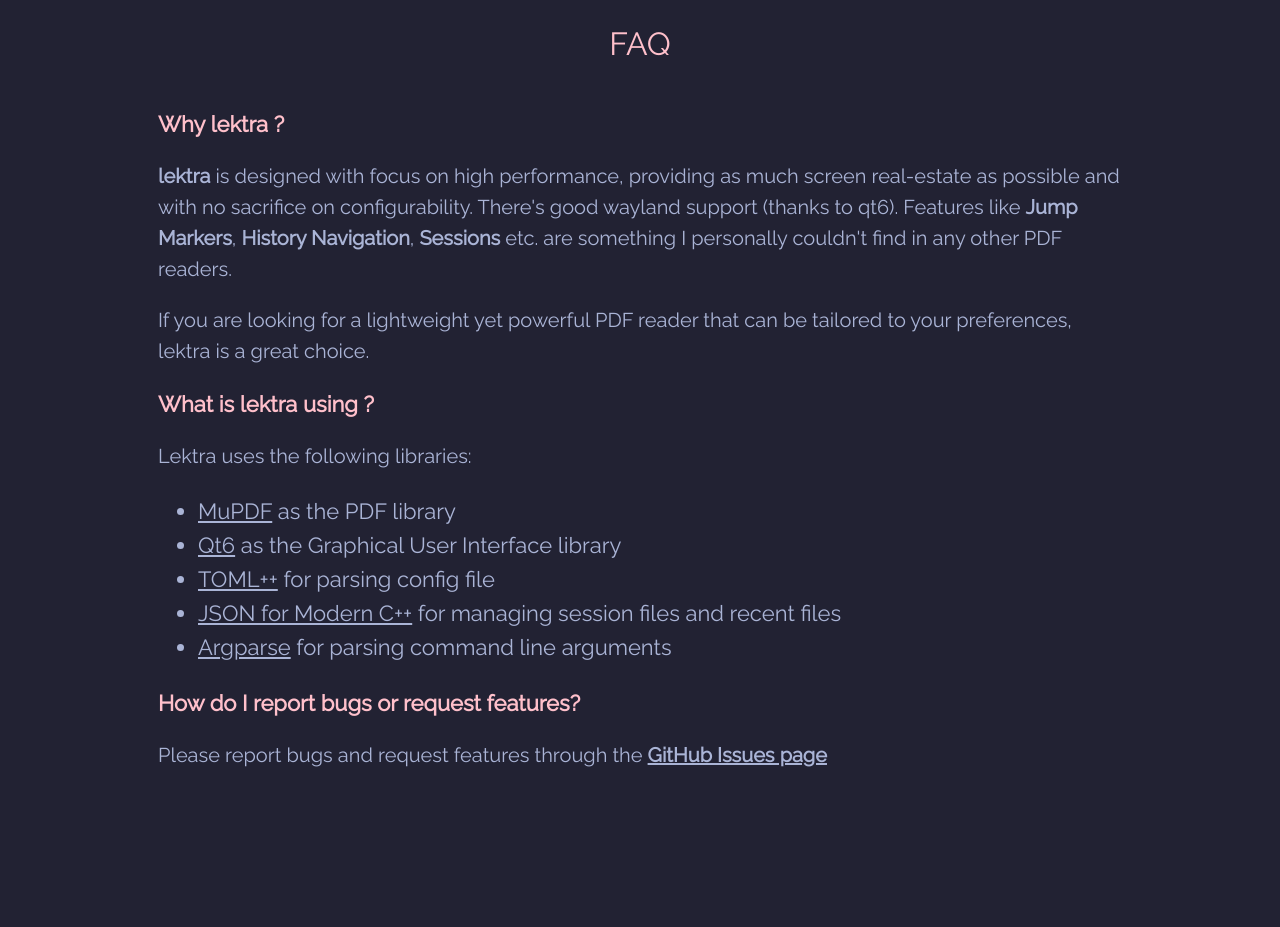
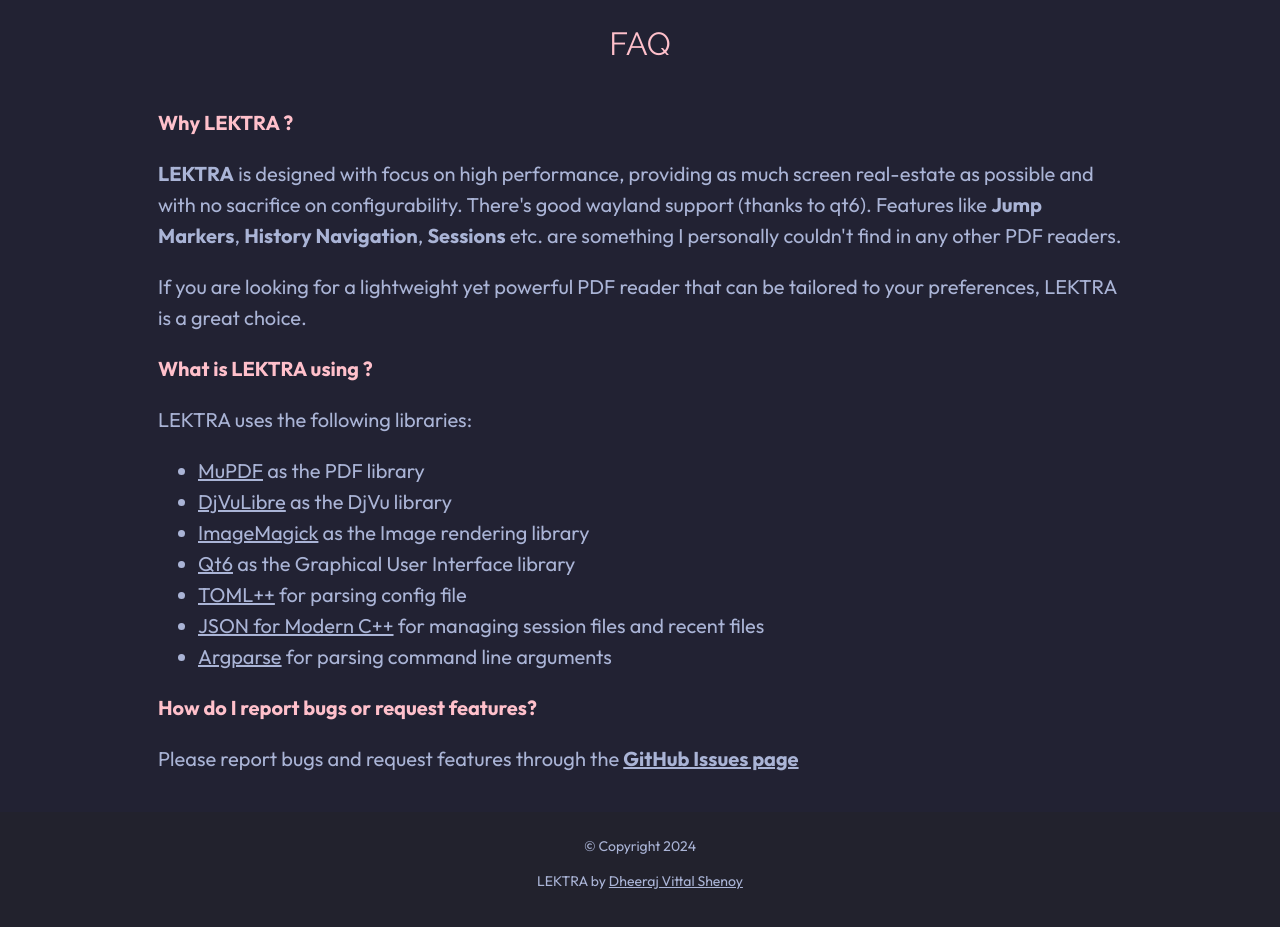
Before and after one commit to dheerajshenoy/dheerajshenoy.github.io, a website: page lektra/faq.html in a window 1280 px wide. Shown: the part 51-978 px from the top of the page. Before the commit the page ends 860 px from the top, so only its background shows below. Drawn offline with nearby package versions, Linux system fonts and the light colour scheme; no server answers.

Commit message:
Add footer and fix styling

```diff
--- a/lektra/css/common.css
+++ b/lektra/css/common.css
@@ -4,6 +4,7 @@
     --text: #e1e6ff;
     --logo-text: pink;
     --muted: #aab4d6;
+    --footer-bg: #22222255;
     --line: pink;
     --accent: #7aa2ff;
     --accent2: #7dffb2;
@@ -309,3 +310,12 @@
     padding-left: 8px;
     color: var(--text);
 }
+
+footer {
+    text-align: center;
+    padding: 24px 18px;
+    font-size: 14px;
+    color: var(--muted);
+    font-family: 'Outfit', sans-serif;
+    background: var(--footer-bg);
+}
--- a/lektra/css/faq.css
+++ b/lektra/css/faq.css
@@ -1,7 +1,23 @@
+@import "common.css";
+
 .question > strong {
     color: pink;
 }
 
+.question {
+    margin: 20px 0 10px 0;
+    font-size: 20px;
+    font-family: "Outfit";
+    font-weight: 300;
+}
+
+.answer {
+    margin: 0 0 20px 0;
+    font-size: 20px;
+    color: var(--muted);
+    font-family: "Outfit";
+    font-weight: 300;
+}
 
 .heading {
     color: pink;
--- a/lektra/css/index.css
+++ b/lektra/css/index.css
@@ -19,39 +19,23 @@
     white-space: pre;
 }
 
-p {
-    font-size: 20px;
-}
-
-.question {
-    margin: 20px 0 10px 0;
-    font-size: 22px;
-    font-family: "Raleway";
-}
-
-.answer {
-    margin: 0 0 20px 0;
-    font-size: 22px;
-    color: var(--muted);
-    font-family: "Raleway";
-}
-
 .hero {
     padding: 5px 0 20px 20px;
     margin: 0 auto;
-    font-family: "Raleway";
     background: pink;
     color: black;
     text-align: center;
 }
 
 .hero-tagline {
+    font-family: "Outfit";
     font-size: 35px;
-    line-height: 1.08;
+    font-weight: 400;
 }
 
 .hero-audience {
-    font-style: italic;
+    font-size: 1.25rem;
+    font-family: "Outfit";
 }
 
 .showcase {
@@ -63,6 +47,20 @@
     font-family: "Outfit";
 }
 
+
+.supported-formats {
+    max-width: 1100px;
+    padding: 0rem 1.5rem;
+    font-family: "Outfit";
+    margin: 0 auto;
+    font-size: 1.25rem;
+}
+
+.supported-formats h2 {
+    font-size: 2rem;
+    color: pink;
+}
+
 /* Each feature row */
 .feature {
     display: grid;
@@ -70,6 +68,7 @@
     gap: 2.5rem;
     align-items: center;
 }
+
 
 /* Reverse: image on the right */
 .feature.reverse {
--- a/lektra/css/installation.css
+++ b/lektra/css/installation.css
@@ -1,9 +1,4 @@
 @import "common.css";
-
-.container {
-    max-width: 80%;
-    margin: 0 auto;
-}
 
 .heading {
     text-align: center;
--- a/lektra/faq.html
+++ b/lektra/faq.html
@@ -3,7 +3,7 @@
     <head>
         <meta charset="UTF-8">
         <meta name="viewport" content="width=device-width, initial-scale=1.0">
-        <title>Lektra | FAQ</title>
+        <title>LEKTRA | FAQ</title>
         <script src="js/common.js" defer></script>
         <link rel="stylesheet" href="css/index.css">
         <link rel="stylesheet" href="https://cdnjs.cloudflare.com/ajax/libs/highlight.js/11.11.1/styles/nord.min.css">
@@ -43,23 +43,25 @@
             <div class="heading">FAQ</div>
             <main class="content">
                 <div class="question">
-                    <strong>Why lektra ?</strong>
+                    <strong>Why LEKTRA ?</strong>
                     <div class="answer">
-                        <p><b>lektra</b> is designed with focus on high performance, providing as much screen real-estate as possible and with no sacrifice on configurability.
+                        <p><b>LEKTRA</b> is designed with focus on high performance, providing as much screen real-estate as possible and with no sacrifice on configurability.
                         There's good wayland support (thanks to qt6). Features like <b>Jump Markers</b>, <b>History Navigation</b>, <b>Sessions</b> etc. are something
                         I personally couldn't find in any other PDF readers.</p>
 
                         <p>If you are looking for a lightweight yet powerful
-                        PDF reader that can be tailored to your preferences, lektra is a great choice.</p>
+                        PDF reader that can be tailored to your preferences, LEKTRA is a great choice.</p>
                     </div>
                 </div>
 
                 <div class="question">
-                    <strong>What is lektra using ?</strong>
+                    <strong>What is LEKTRA using ?</strong>
                     <div class="answer">
-                        <p>Lektra uses the following libraries:</p>
+                        <p>LEKTRA uses the following libraries:</p>
                         <ul>
                             <li><a href="https://mupdf.com" target="_blank">MuPDF</a> as the PDF library</li>
+                            <li><a href="https://djvu.sourceforge.net/" target="_blank">DjVuLibre</a> as the DjVu library</li>
+                            <li><a href="https://imagemagick.org" target="_blank">ImageMagick</a> as the Image rendering library</li>
                             <li><a href="https://www.qt.io/development/qt-framework/qt6" target="_blank">Qt6</a> as the Graphical User Interface library</li>
                             <li><a href="https://marzer.github.io/tomlplusplus">TOML++</a> for parsing config file</li>
                             <li><a href="https://github.com/nlohmann/json">JSON for Modern C++</a> for managing session files and recent files</li>
@@ -76,5 +78,10 @@
                 </div>
             </main>
         </div> <!-- Container End -->
+
+
+        <footer>
+            &copy; Copyright 2024 <p>LEKTRA by <a href="https://dheerajshenoy.com" target="_blank">Dheeraj Vittal Shenoy</a></p>
+        </footer>
     </body>
 </html>
```
Also changed, not shown: lektra/commands.html (+6 -3 lines), lektra/configuration.html (+7 -4 lines), lektra/index.html (+21 -5 lines), lektra/installation.html (+4 -1 lines).
